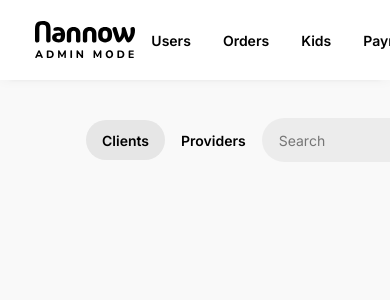
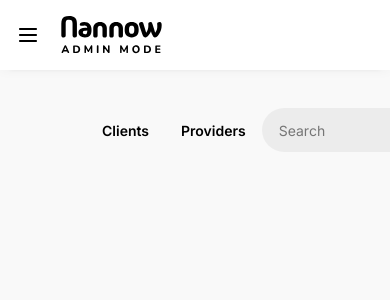
Before and after one commit to robertasRobotas/nannow-admin-panel, a Next.js app: page / in a window 390 px wide. Shown: the top 300 px of the page. Built offline with nearby package versions, Linux system fonts and the light colour scheme.

Commit message:
Pop out header menu

```diff
--- a/components/Header/Header.tsx
+++ b/components/Header/Header.tsx
@@ -3,57 +3,43 @@ import logoImg from "../../assets/images/logo-admin.svg";
 import Link from "next/link";
 import HeaderButton from "../HeaderButton/HeaderButton";
 import Button from "../Button/Button";
+import burgerBtn from "../../assets/images/burger-btn.svg";
+import { links } from "@/data/headerLinks";
+import { useState } from "react";
+import HeaderMenu from "./HeaderMenu/HeaderMenu";
 
 const Header = () => {
+  const [isMenuDisplayed, setMenuDisplayed] = useState(false);
+
   return (
+    <>
       <div className={styles.main}>
+        <button
+          onClick={() => setMenuDisplayed(true)}
+          className={styles.burgerBtn}
+        >
+          <img src={burgerBtn.src} alt="Burger button" />
+        </button>
         <img className={styles.logoImg} src={logoImg.src} alt="Logo" />
         <nav className={styles.nav}>
           <ul>
-          <li>
-            <Link href="#">
-              <HeaderButton title="Users" isActive={false} />
+            {links.map((l) => (
+              <li key={l.link}>
+                <Link href={l.link}>
+                  <HeaderButton title={l.title} />
                 </Link>
               </li>
-          <li>
-            <Link className={styles.listItem} href="#">
-              <HeaderButton title="Orders" isActive={false} />
-            </Link>
-          </li>
-          <li>
-            <Link className={styles.listItem} href="#">
-              <HeaderButton title="Kids" isActive={false} />
-            </Link>
-          </li>
-          <li>
-            <Link className={styles.listItem} href="#">
-              <HeaderButton title="Payments" isActive={false} />
-            </Link>
-          </li>
-          <li>
-            <Link className={styles.listItem} href="#">
-              <HeaderButton title="Bugs" isActive={false} />
-            </Link>
-          </li>
-          <li>
-            <Link className={styles.listItem} href="#">
-              <HeaderButton title="Feedback" isActive={false} />
-            </Link>
-          </li>
-          <li>
-            <Link className={styles.listItem} href="#">
-              <HeaderButton title="Reported" isActive={false} />
-            </Link>
-          </li>
-          <li>
-            <Link className={styles.listItem} href="#">
-              <HeaderButton title="Reviews" isActive={false} />
-            </Link>
-          </li>
+            ))}
           </ul>
         </nav>
+        <div className={styles.logOutBtn}>
           <Button title="Logout" type="OUTLINED" isDisabled={false} />
         </div>
+      </div>
+      {isMenuDisplayed && (
+        <HeaderMenu links={links} onClose={() => setMenuDisplayed(false)} />
+      )}
+    </>
   );
 };
 
--- /dev/null
+++ b/components/Header/HeaderMenu/HeaderMenu.tsx
@@ -0,0 +1,53 @@
+import { HeaderLink } from "@/types/headerLink";
+import styles from "./headerMenu.module.css";
+import crossImg from "../../../assets/images/cross.svg";
+import logoImg from "../../../assets/images/logo-admin.svg";
+import { useState } from "react";
+import Link from "next/link";
+import HeaderButton from "@/components/HeaderButton/HeaderButton";
+import Button from "@/components/Button/Button";
+
+type HeaderMenuProps = {
+  links: HeaderLink[];
+  onClose: () => void;
+};
+
+const HeaderMenu = ({ links, onClose }: HeaderMenuProps) => {
+  const [isClosing, setClosing] = useState(false);
+  return (
+    <div
+      className={`${styles.main} ${styles.slideInRight} ${
+        isClosing && styles.slideOutLeft
+      }`}
+    >
+      <div className={styles.logo}>
+        <button
+          onClick={() => {
+            setClosing(true);
+            setTimeout(() => onClose(), 500);
+          }}
+          className={styles.closeBtn}
+        >
+          <img src={crossImg.src} alt="Close" />
+        </button>
+        <img className={styles.logoImg} src={logoImg.src} alt="Logo" />
+      </div>
+      <nav className={styles.nav}>
+        <ul>
+          {links.map((l) => (
+            <li key={l.link}>
+              <Link href={l.link}>
+                <HeaderButton title={l.title} justify="JUSTIFY-START" />
+              </Link>
+            </li>
+          ))}
+        </ul>
+      </nav>
+      <div className={styles.logOutBtn}>
+        <Button title="Logout" type="OUTLINED" isDisabled={false} />
+      </div>
+    </div>
+  );
+};
+
+export default HeaderMenu;
--- /dev/null
+++ b/components/Header/HeaderMenu/headerMenu.module.css
@@ -0,0 +1,72 @@
+.main {
+  width: 300px;
+  height: 100vh;
+  display: flex;
+  flex-direction: column;
+  justify-content: space-between;
+  background: white;
+  box-shadow: 10px 0 34px 0 rgba(0, 0, 0, 0.1);
+  position: fixed;
+  top: 0px;
+}
+
+.logo {
+  padding: 16px 0 0 16px;
+  display: flex;
+  align-items: center;
+  gap: 20px;
+}
+
+.logoImg {
+  width: 103px;
+  height: 38px;
+}
+
+.closeBtn {
+  all: unset;
+  height: 24px;
+  cursor: pointer;
+}
+
+.nav ul {
+  display: flex;
+  flex-direction: column;
+  list-style: none;
+  padding: 0 20px;
+}
+
+.logOutBtn {
+  padding: 0 0 30px 20px;
+}
+
+.slideInRight {
+  animation-name: slide-in-right;
+  animation-iteration-count: 1;
+  animation-fill-mode: forwards;
+  animation-duration: 0.5s;
+}
+
+.slideOutLeft {
+  animation-name: slide-out-left;
+  animation-iteration-count: 1;
+  animation-fill-mode: forwards;
+  animation-duration: 0.5s;
+}
+
+@keyframes slide-in-right {
+  0% {
+    left: -300px;
+  }
+  100% {
+    left: 0px;
+  }
+}
+
+@keyframes slide-out-left {
+  0% {
+    left: 0px;
+  }
+  100% {
+    left: -300px;
+  }
+}
--- a/components/Header/header.module.css
+++ b/components/Header/header.module.css
@@ -1,4 +1,5 @@
 .main {
+  height: 80px;
   display: flex;
   padding: 20px 35px;
   justify-content: space-between;
@@ -6,6 +7,13 @@
   background: #fff;
   box-shadow: 0 10px 4px -10px rgba(0, 0, 0, 0.06),
     0 2px 10px 0 rgba(0, 0, 0, 0.03);
+}
+
+.burgerBtn {
+  all: unset;
+  height: 24px;
+  cursor: pointer;
+  display: none;
 }
 
 .logoImg {
@@ -18,3 +26,24 @@
   align-items: center;
   list-style: none;
 }
+
+@media (max-width: 936px) {
+  .nav {
+    display: none;
+  }
+
+  .logOutBtn {
+    display: none;
+  }
+
+  .burgerBtn {
+    display: inline-block;
+  }
+
+  .main {
+    justify-content: start;
+    gap: 20px;
+    height: 70px;
+    padding: 16px;
+  }
+}
--- a/components/HeaderButton/HeaderButton.tsx
+++ b/components/HeaderButton/HeaderButton.tsx
@@ -1,13 +1,25 @@
+import { useState } from "react";
 import styles from "./headerButton.module.css";
 
 type HeaderButtonProps = {
   title: string;
-  isActive: boolean;
+  justify?: string;
 };
 
-const HeaderButton = ({ title, isActive }: HeaderButtonProps) => {
+const HeaderButton = ({
+  title,
+  justify = "JUSTIFY-CENTER",
+}: HeaderButtonProps) => {
+  const [isActive, setActive] = useState(false);
+
   return (
-    <div className={`${styles.main} ${isActive && styles.active}`}>{title}</div>
+    <div
+      className={`${styles.main} ${styles[justify]} ${
+        isActive && styles.active
+      }`}
+    >
+      {title}
+    </div>
   );
 };
 
--- a/components/HeaderButton/headerButton.module.css
+++ b/components/HeaderButton/headerButton.module.css
@@ -11,6 +11,14 @@
   font-weight: 600;
 }
 
+.JUSTIFY-CENTER {
+  justify-content: center;
+}
+
+.JUSTIFY-START {
+  justify-content: flex-start;
+}
+
 .active {
   background: rgba(2, 2, 2, 0.08);
 }
--- a/components/SearchBar/searchBar.module.css
+++ b/components/SearchBar/searchBar.module.css
@@ -17,6 +17,7 @@
   font-size: 14px;
   font-weight: 400;
   width: 85%;
+  height: 100%;
 }
 
 .searchBtn {
--- /dev/null
+++ b/data/headerLinks.ts
@@ -0,0 +1,12 @@
+import { HeaderLink } from "@/types/headerLink";
+
+export const links: HeaderLink[] = [
+  { title: "Users", link: "/users" },
+  { title: "Orders", link: "/orders" },
+  { title: "Kids", link: "/kids" },
+  { title: "Payments", link: "/payments" },
+  { title: "Bugs", link: "/bugs" },
+  { title: "Feedback", link: "/feedback" },
+  { title: "Reported", link: "/reported" },
+  { title: "Reviews", link: "/reviews" },
+];
--- /dev/null
+++ b/types/HeaderLink.ts
@@ -0,0 +1,4 @@
+export type HeaderLink = {
+  title: string;
+  link: string;
+};
```
Also changed, not shown: assets/images/burger-btn.svg (added), assets/images/cross.svg (added). Lines whose indentation alone changed are shown as unchanged.
